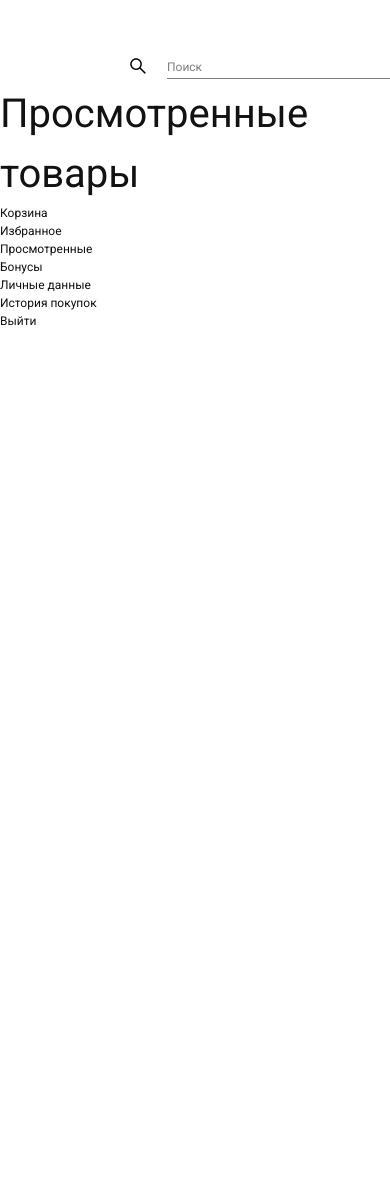
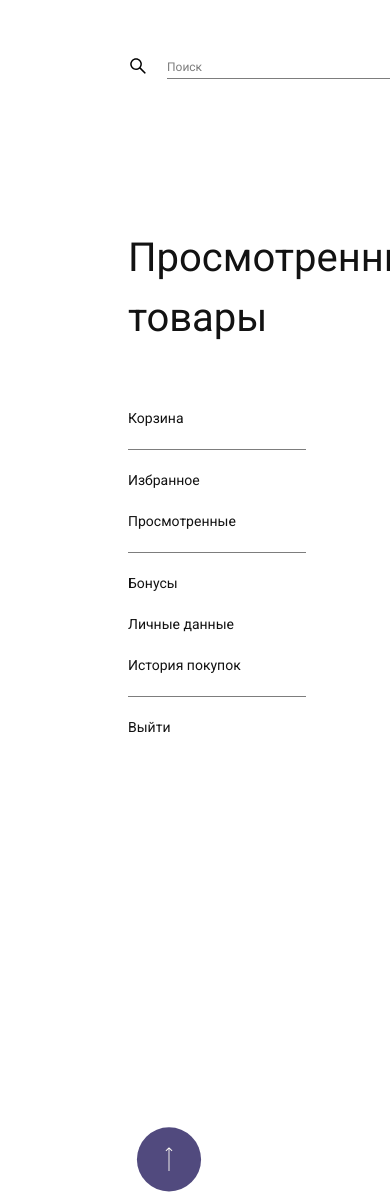
Before and after one commit to candyflipprog/internet_shop_v2, a React (Create React App) app: page /catalog in a window 390 px wide. Shown: the top 1204 px of the page. Before the commit the page ends 844 px from the top, so only its background shows below. Built offline with nearby package versions, Linux system fonts and the light colour scheme.

Commit message:
fix: rendering favorite items

```diff
--- a/src/components/Catalog.tsx
+++ b/src/components/Catalog.tsx
@@ -1,34 +1,99 @@
+import { useState } from "react";
+import { AiFillHeart, AiOutlineShopping } from "react-icons/ai";
 import Header from "./Header";
+import Star from "./Star";
 
-const Catalog = () => {
+interface Item {
+    image: string;
+    price: number;
+    discountPrice: number;
+    name: string;
+    stars: number;
+};
+
+const Catalog: React.FC = () => {
+    const favoriteItems = JSON.parse(localStorage.getItem("favorites") || "{}");
+    const itemsArray = Array.isArray(favoriteItems) ? favoriteItems : [];
+    const [filteredItems, setFilteredItems] = useState<Item[]>(itemsArray);
+
+    const handleSearch = (searchValue: string) => {
+        const filtered = itemsArray.filter(item => item.name.toLowerCase().includes(searchValue.toLowerCase()));
+        setFilteredItems(filtered);
+    };
+
     return (
         <div className="flex flex-col font-Roboto">
-            <Header />
+            <Header onSearch={handleSearch} />
+            <div className="mt-[144px] ml-32">
                 <div>
                     <span className="text-[#121212] text-[40px] font-light">Просмотренные товары</span>
                 </div>
-            <div className="flex flex-col text-[#121212] text-[12px] font-light">
+                <div className="text-[#121212] text-[14px] font-light mt-[60px]">
                     <div>
                         <span>Корзина</span>
                     </div>
+                    <div className="border-solid border-b border-[#7D7D7D] w-[178px] mt-5 mb-5"></div>
                     <div>
                         <span>Избранное</span>
                     </div>
-                <div>
+                    <div className="mt-5">
                         <span>Просмотренные</span>
                     </div>
+                    <div className="border-solid border-b border-[#7D7D7D] w-[178px] mt-5 mb-5"></div>
                     <div>
                         <span>Бонусы</span>
                     </div>
-                <div>
+                    <div className="mt-5 mb-5">
                         <span>Личные данные</span>
                     </div>
                     <div>
                         <span>История покупок</span>
                     </div>
+                    <div className="border-solid border-b border-[#7D7D7D] w-[178px] mt-5 mb-5"></div>
                     <div>
                         <span>Выйти</span>
                     </div>
+                    <div className="mt-96">
+                        <svg className="w-[82px] h-[82px] cursor-pointer focus:w-[92px] focus:h-[92px] hover:transition-[.9s]" viewBox="0 0 92 92" fill="none" xmlns="http://www.w3.org/2000/svg" onClick={() => window.scroll({ top: 0, behavior: "smooth" })}>
+                            <g filter="url(#filter0_d_180_2)">
+                                <circle cx="46" cy="42" r="36" fill="#514A7E" />
+                                <path d="M46.3536 28.6464C46.1583 28.4512 45.8417 28.4512 45.6464 28.6464L42.4645 31.8284C42.2692 32.0237 42.2692 32.3403 42.4645 32.5355C42.6597 32.7308 42.9763 32.7308 43.1716 32.5355L46 29.7071L48.8284 32.5355C49.0237 32.7308 49.3403 32.7308 49.5355 32.5355C49.7308 32.3403 49.7308 32.0237 49.5355 31.8284L46.3536 28.6464ZM46.5 55L46.5 29L45.5 29L45.5 55L46.5 55Z" fill="#FFFDF5" />
+                            </g>
+                        </svg>
+                    </div>
+                </div>
+            </div>
+            <div className="fixed py-52 px-96 gap-16 flex justify-around items-center mt-[60px] sm:flex">
+                {filteredItems.map((item, index) => (
+                    <div key={index}>
+                        <div>
+                            <img src={item.image} alt="" />
+                        </div>
+                        <div>
+                            <span>{item.price.toFixed(2)} р</span>
+                            <span className="line-through text-[#7D7D7D] text-[12px] ml-[23px]">{item.discountPrice.toFixed(2)} р</span>
+                        </div>
+                        <div className="flex justify-end gap-2">
+                            <span className="text-[12px] ml-0 mr-auto text-[#7D7D7D]">{item.name}</span>
+                            <AiFillHeart />
+                            <AiOutlineShopping />
+                        </div>
+                        <div className="flex">
+                            <button className="group flex items-center gap-2 border-solid border border-[#121212] p-[14px] mt-[12px] w-[148px] h-[37px] hover:bg-[#514A7E] hover:text-[#FFFDF5] duration-300">Подробнее
+                                <svg className="fill-[#514A7E]" width="26" height="4" viewBox="0 0 26 4" xmlns="http://www.w3.org/2000/svg">
+                                    <path className="group-hover:fill-[#FFFDF5]" d="M25.1768 2.17678C25.2744 2.07915 25.2744 1.92085 25.1768 1.82322L23.5858 0.232233C23.4882 0.134602 23.3299 0.134602 23.2322 0.232233C23.1346 0.329864 23.1346 0.488155 23.2322 0.585786L24.6464 2L23.2322 3.41421C23.1346 3.51184 23.1346 3.67014 23.2322 3.76777C23.3299 3.8654 23.4882 3.8654 23.5858 3.76777L25.1768 2.17678ZM0 2.25H25V1.75H0V2.25Z" fill="#121212" />
+                                </svg>
+                            </button>
+                            <div className="flex items-end ml-[75px]">
+                                {
+                                    (new Array(item.stars)).fill(0).map((_, index) => (
+                                        <Star className="ml-[5px]" key={index} width={12} height={12} />
+                                    ))
+                                }
+                            </div>
+                        </div>
+                    </div>
+                ))}
             </div>
         </div>
     )
```
Lines whose indentation alone changed are shown as unchanged.
